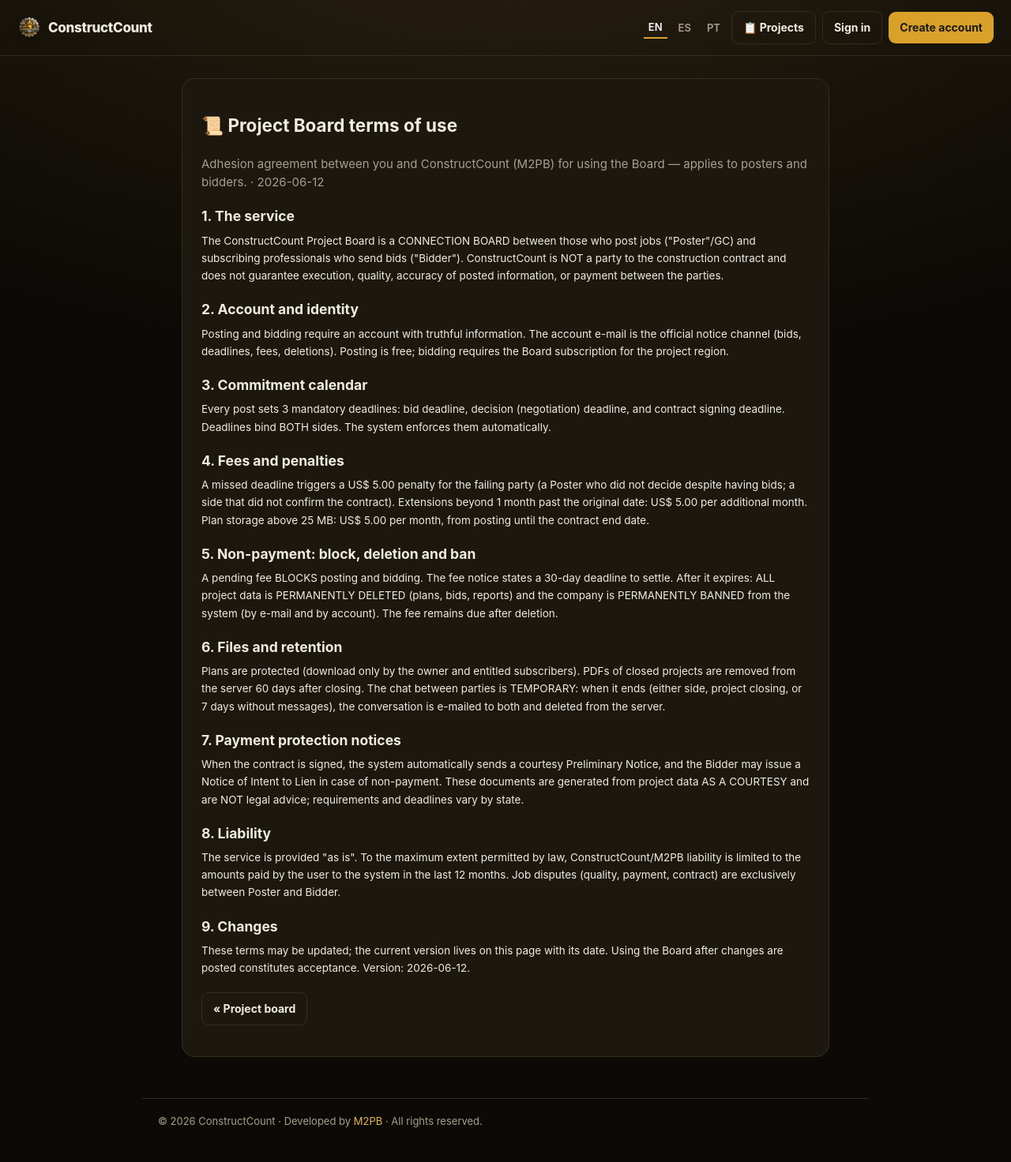
After one commit to petro20/ConstructCount, a PHP site: page /termos-mural.php in a window 1280 px wide. The commit adds this page. Shown: the whole page at 79% size. Run offline with PHP 8.4, Linux system fonts and the light colour scheme.

Commit message:
﻿Contrato de uso do Mural: termos-mural.php (9 secoes trilingues: servico, prazos, multas, purga+ban, retencao, lien, responsabilidade) + aceite OBRIGATORIO no publicar (checkbox validado no servidor, terms_accepted_at/version gravados no projeto) + links no quadro de regras e no form de proposta
Co-Authored-By: Claude (deploy.ps1) <noreply@anthropic.com>

```diff
--- a/lib/i18n.php
+++ b/lib/i18n.php
@@ -86,6 +86,12 @@ $GLOBALS['I18N'] = [
   'lien_intent_subject'=> ['NOTICE OF INTENT TO LIEN — cobrança formal de pagamento', 'NOTICE OF INTENT TO LIEN — formal payment demand', 'NOTICE OF INTENT TO LIEN — demanda formal de pago'],
   'lien_intent_mail'   => ['O contratado abaixo declara não ter recebido o pagamento desta obra e enviou um NOTICE OF INTENT TO LIEN: cobrança formal com prazo de 10 dias antes de registrar um mechanic\'s lien contra o imóvel. O pagamento integral encerra o aviso.', 'The contractor below states they have not been paid for this job and has sent a NOTICE OF INTENT TO LIEN: a formal demand with a 10-day deadline before recording a mechanic\'s lien against the property. Payment in full voids the notice.', 'El contratista abajo declara no haber recibido el pago de esta obra y envió un NOTICE OF INTENT TO LIEN: demanda formal con plazo de 10 días antes de registrar un mechanic\'s lien contra la propiedad. El pago total anula el aviso.'],
   'lien_by'            => ['Contratado:', 'Contractor:', 'Contratista:'],
+  // ---- termos de uso do Mural ----
+  'terms_title'        => ['Termos de uso do Mural de projetos', 'Project Board terms of use', 'Términos de uso del Mural de proyectos'],
+  'terms_sub'          => ['Contrato de adesão entre você e o ConstructCount (M2PB) para uso do Mural — vale para quem publica e para quem dá preço.', 'Adhesion agreement between you and ConstructCount (M2PB) for using the Board — applies to posters and bidders.', 'Contrato de adhesión entre tú y ConstructCount (M2PB) para usar el Mural — vale para quien publica y quien da precio.'],
+  'terms_accept'       => ['Li e ACEITO os', 'I have read and ACCEPT the', 'Leí y ACEPTO los'],
+  'terms_accept2'      => ['incluindo prazos, multas de US$ 5, exclusão de dados por inadimplência (30 dias) e banimento definitivo.', 'including deadlines, US$ 5 penalties, data deletion for non-payment (30 days) and permanent ban.', 'incluyendo plazos, multas de US$ 5, eliminación de datos por impago (30 días) y baneo definitivo.'],
+  'terms_required'     => ['Para publicar é preciso aceitar os Termos de uso do Mural.', 'You must accept the Board terms of use to post.', 'Para publicar debes aceptar los Términos de uso del Mural.'],
   'lien_disclaimer'    => ['Documento gerado pelo ConstructCount com os dados do projeto, como cortesia. NÃO é consultoria jurídica: requisitos, destinatários, forma de envio (ex.: correio certificado) e prazos de lien variam por estado — confirme as regras do estado da obra ou consulte um advogado.', 'Document generated by ConstructCount from project data, as a courtesy. NOT legal advice: lien requirements, recipients, delivery method (e.g., certified mail) and deadlines vary by state — check the rules of the project\'s state or consult an attorney.', 'Documento generado por ConstructCount con los datos del proyecto, como cortesía. NO es asesoría legal: requisitos, destinatarios, forma de envío (p. ej., correo certificado) y plazos del lien varían por estado — confirma las reglas del estado de la obra o consulta a un abogado.'],
   'prj_f_title'        => ['Título do projeto', 'Project title', 'Título del proyecto'],
   'prj_f_company'      => ['Empresa', 'Company', 'Empresa'],
--- a/lib/projects.php
+++ b/lib/projects.php
@@ -54,7 +54,8 @@ function prj_ensure_schema(): void {
     ADD COLUMN IF NOT EXISTS negotiation_deadline DATE NULL, ADD COLUMN IF NOT EXISTS contract_deadline DATE NULL,
     ADD COLUMN IF NOT EXISTS awarded_at DATETIME NULL, ADD COLUMN IF NOT EXISTS awarded_proposal_id INT NULL, ADD COLUMN IF NOT EXISTS contract_gc_at DATETIME NULL,
     ADD COLUMN IF NOT EXISTS pdf_size BIGINT NULL, ADD COLUMN IF NOT EXISTS contract_deadline_orig DATE NULL,
-    ADD COLUMN IF NOT EXISTS owner_user_id INT NULL"); } catch (Throwable $e) {}
+    ADD COLUMN IF NOT EXISTS owner_user_id INT NULL,
+    ADD COLUMN IF NOT EXISTS terms_accepted_at DATETIME NULL, ADD COLUMN IF NOT EXISTS terms_version VARCHAR(16) NULL"); } catch (Throwable $e) {}
   try { db()->exec("ALTER TABLE proposals ADD COLUMN IF NOT EXISTS contract_bidder_at DATETIME NULL"); } catch (Throwable $e) {}
   db()->exec("CREATE TABLE IF NOT EXISTS violations (
     id INT AUTO_INCREMENT PRIMARY KEY,
--- a/projeto.php
+++ b/projeto.php
@@ -346,7 +346,7 @@ layout_top($p['title']);
         <label><?= h(t('prj_f_report')) ?><br><input type="file" name="report" accept="application/pdf" style="width:100%"></label>
         <button class="btn"><?= h(t('prj_bid_btn')) ?></button>
         <p class="muted" style="font-size:12.5px"><?= h(t('prj_bid_note')) ?></p>
-        <p class="muted" style="font-size:12px">⚖️ <?= h(str_replace('{fee}', number_format(prj_fee(), 2), t('prj_bid_terms'))) ?></p>
+        <p class="muted" style="font-size:12px">⚖️ <?= h(str_replace('{fee}', number_format(prj_fee(), 2), t('prj_bid_terms'))) ?> · <a href="<?= h(url('termos-mural.php')) ?>" target="_blank"><?= h(t('terms_title')) ?></a></p>
       </form>
     <?php endif; ?>
   </div>
--- /dev/null
+++ b/termos-mural.php
@@ -0,0 +1,68 @@
+<?php
+/* termos-mural.php — TERMOS DE USO DO MURAL DE PROJETOS (contrato de adesão).
+   Vale para os DOIS lados: quem publica (GC/ofertante) e quem dá preço.
+   O aceite é obrigatório ao publicar (checkbox + data/versão gravadas no projeto)
+   e referenciado no envio de proposta. Versão = TERMS_VERSION (bump ao alterar). */
+require __DIR__ . '/lib/layout.php';
+require __DIR__ . '/lib/projects.php';
+
+const TERMS_VERSION = '2026-06-12';
+$L = lang();
+$i = $L === 'en' ? 1 : ($L === 'es' ? 2 : 0);
+$fee = number_format(prj_fee(), 2);
+$sfee = number_format(prj_storage_fee(), 2);
+
+/* [pt, en, es] — cada seção: título + parágrafos (o {fee}/{sfee} é substituído) */
+$S = [
+  ['1. O serviço', '1. The service', '1. El servicio',
+   ['O Mural de projetos do ConstructCount é um QUADRO DE CONEXÃO entre quem oferece obras ("Ofertante"/GC) e profissionais assinantes que enviam propostas ("Proponente"). O ConstructCount NÃO é parte do contrato da obra, não garante a execução, a qualidade, a veracidade das informações publicadas nem o pagamento entre as partes.',
+    'The ConstructCount Project Board is a CONNECTION BOARD between those who post jobs ("Poster"/GC) and subscribing professionals who send bids ("Bidder"). ConstructCount is NOT a party to the construction contract and does not guarantee execution, quality, accuracy of posted information, or payment between the parties.',
+    'El Mural de proyectos de ConstructCount es un TABLERO DE CONEXIÓN entre quien ofrece obras ("Ofertante"/GC) y profesionales suscriptores que envían propuestas ("Proponente"). ConstructCount NO es parte del contrato de la obra y no garantiza la ejecución, la calidad, la veracidad de la información publicada ni el pago entre las partes.']],
+  ['2. Conta e identidade', '2. Account and identity', '2. Cuenta e identidad',
+   ['Publicar e propor exigem conta com dados verdadeiros. O e-mail da conta é o canal oficial de avisos (propostas, prazos, multas, exclusões). Publicar é grátis; dar preço exige a assinatura do Mural da região do projeto.',
+    'Posting and bidding require an account with truthful information. The account e-mail is the official notice channel (bids, deadlines, fees, deletions). Posting is free; bidding requires the Board subscription for the project region.',
+    'Publicar y proponer exigen cuenta con datos verdaderos. El e-mail de la cuenta es el canal oficial de avisos (propuestas, plazos, multas, eliminaciones). Publicar es gratis; dar precio exige la suscripción del Mural de la región del proyecto.']],
+  ['3. Calendário de compromissos', '3. Commitment calendar', '3. Calendario de compromisos',
+   ['Toda publicação define 3 prazos obrigatórios: limite para propostas, limite para decidir (negociação) e limite para assinatura do contrato. Os prazos obrigam OS DOIS lados. O sistema fiscaliza automaticamente.',
+    'Every post sets 3 mandatory deadlines: bid deadline, decision (negotiation) deadline, and contract signing deadline. Deadlines bind BOTH sides. The system enforces them automatically.',
+    'Toda publicación define 3 plazos obligatorios: límite para propuestas, límite para decidir (negociación) y límite para la firma del contrato. Los plazos obligan a AMBOS lados. El sistema los fiscaliza automáticamente.']],
+  ['4. Taxas e multas', '4. Fees and penalties', '4. Tarifas y multas',
+   ['Prazo descumprido gera multa de US$ {fee} para quem falhou (Ofertante que não decidiu havendo propostas; lado que não confirmou o contrato). Prorrogação de mais de 1 mês além da data original: US$ {fee} por mês adicional. Armazenamento de planta acima de 25 MB: US$ {sfee} por mês, do cadastro até a data final do contrato.',
+    'A missed deadline triggers a US$ {fee} penalty for the failing party (a Poster who did not decide despite having bids; a side that did not confirm the contract). Extensions beyond 1 month past the original date: US$ {fee} per additional month. Plan storage above 25 MB: US$ {sfee} per month, from posting until the contract end date.',
+    'Un plazo incumplido genera una multa de US$ {fee} para quien falló (Ofertante que no decidió habiendo propuestas; lado que no confirmó el contrato). Prórroga de más de 1 mes sobre la fecha original: US$ {fee} por mes adicional. Almacenamiento de plano mayor a 25 MB: US$ {sfee} por mes, desde la publicación hasta la fecha final del contrato.']],
+  ['5. Inadimplência: bloqueio, exclusão e banimento', '5. Non-payment: block, deletion and ban', '5. Impago: bloqueo, eliminación y baneo',
+   ['Multa pendente BLOQUEIA publicar e propor. O aviso de multa informa o prazo de 30 dias para regularizar. Vencido o prazo: TODOS os dados do projeto são APAGADOS definitivamente (planta, propostas, relatórios) e a empresa é BANIDA DO SISTEMA EM DEFINITIVO (por e-mail e por conta). A multa permanece devida após a exclusão.',
+    'A pending fee BLOCKS posting and bidding. The fee notice states a 30-day deadline to settle. After it expires: ALL project data is PERMANENTLY DELETED (plans, bids, reports) and the company is PERMANENTLY BANNED from the system (by e-mail and by account). The fee remains due after deletion.',
+    'Una multa pendiente BLOQUEA publicar y proponer. El aviso de multa informa el plazo de 30 días para regularizar. Vencido el plazo: TODOS los datos del proyecto se ELIMINAN definitivamente (plano, propuestas, informes) y la empresa queda BANEADA DEL SISTEMA DEFINITIVAMENTE (por e-mail y por cuenta). La multa sigue debida tras la eliminación.']],
+  ['6. Arquivos e retenção', '6. Files and retention', '6. Archivos y retención',
+   ['As plantas ficam protegidas (download apenas para o dono e assinantes habilitados). PDFs de projetos encerrados são removidos do servidor após 60 dias do encerramento. O chat entre as partes é TEMPORÁRIO: ao encerrar (qualquer lado, fim do projeto ou 7 dias sem mensagens), a conversa é enviada por e-mail aos dois e apagada do servidor.',
+    'Plans are protected (download only by the owner and entitled subscribers). PDFs of closed projects are removed from the server 60 days after closing. The chat between parties is TEMPORARY: when it ends (either side, project closing, or 7 days without messages), the conversation is e-mailed to both and deleted from the server.',
+    'Los planos quedan protegidos (descarga solo para el dueño y suscriptores habilitados). Los PDF de proyectos cerrados se eliminan del servidor 60 días después del cierre. El chat entre las partes es TEMPORAL: al terminar (cualquier lado, fin del proyecto o 7 días sin mensajes), la conversación se envía por e-mail a ambos y se borra del servidor.']],
+  ['7. Avisos de proteção de pagamento', '7. Payment protection notices', '7. Avisos de protección de pago',
+   ['Ao fechar o contrato, o sistema envia automaticamente um Preliminary Notice de cortesia, e o Proponente pode emitir um Notice of Intent to Lien em caso de não pagamento. Esses documentos são gerados com os dados do projeto COMO CORTESIA e NÃO constituem consultoria jurídica; requisitos e prazos variam por estado.',
+    'When the contract is signed, the system automatically sends a courtesy Preliminary Notice, and the Bidder may issue a Notice of Intent to Lien in case of non-payment. These documents are generated from project data AS A COURTESY and are NOT legal advice; requirements and deadlines vary by state.',
+    'Al cerrar el contrato, el sistema envía automáticamente un Preliminary Notice de cortesía, y el Proponente puede emitir un Notice of Intent to Lien en caso de impago. Estos documentos se generan con los datos del proyecto COMO CORTESÍA y NO constituyen asesoría legal; requisitos y plazos varían por estado.']],
+  ['8. Responsabilidade', '8. Liability', '8. Responsabilidad',
+   ['O serviço é fornecido "como está". Na máxima extensão permitida em lei, a responsabilidade do ConstructCount/M2PB limita-se aos valores pagos pelo usuário ao sistema nos últimos 12 meses. Disputas da obra (qualidade, pagamento, contrato) são exclusivamente entre Ofertante e Proponente.',
+    'The service is provided "as is". To the maximum extent permitted by law, ConstructCount/M2PB liability is limited to the amounts paid by the user to the system in the last 12 months. Job disputes (quality, payment, contract) are exclusively between Poster and Bidder.',
+    'El servicio se ofrece "tal cual". En la máxima medida permitida por la ley, la responsabilidad de ConstructCount/M2PB se limita a los montos pagados por el usuario al sistema en los últimos 12 meses. Las disputas de la obra (calidad, pago, contrato) son exclusivamente entre Ofertante y Proponente.']],
+  ['9. Alterações', '9. Changes', '9. Cambios',
+   ['Estes termos podem ser atualizados; a versão vigente fica nesta página com a data. O uso do Mural após a publicação de mudanças vale como aceite. Versão: {ver}.',
+    'These terms may be updated; the current version lives on this page with its date. Using the Board after changes are posted constitutes acceptance. Version: {ver}.',
+    'Estos términos pueden actualizarse; la versión vigente queda en esta página con su fecha. Usar el Mural después de publicarse cambios constituye aceptación. Versión: {ver}.']],
+];
+
+layout_top(t('terms_title'));
+?>
+<div class="card" style="max-width:820px;margin:0 auto">
+  <h2>📜 <?= h(t('terms_title')) ?></h2>
+  <p class="muted"><?= h(t('terms_sub')) ?> · <?= h(TERMS_VERSION) ?></p>
+  <?php foreach ($S as $sec): ?>
+    <h3 style="margin:18px 0 6px"><?= h($sec[$i]) ?></h3>
+    <?php foreach ([$sec[3][$i]] as $par): ?>
+      <p style="margin:0;font-size:13.5px;line-height:1.65"><?= h(str_replace(['{fee}', '{sfee}', '{ver}'], [$fee, $sfee, TERMS_VERSION], $par)) ?></p>
+    <?php endforeach; ?>
+  <?php endforeach; ?>
+  <p style="margin-top:20px"><a class="btn ghost" href="<?= h(url('projetos.php')) ?>">« <?= h(t('prj_board_title')) ?></a></p>
+</div>
+<?php layout_bottom(); ?>
```
Also changed, not shown: publicar.php (+9 -2 lines).
